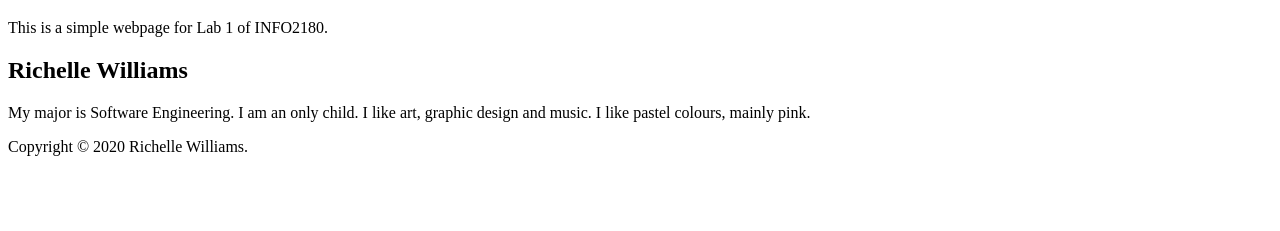
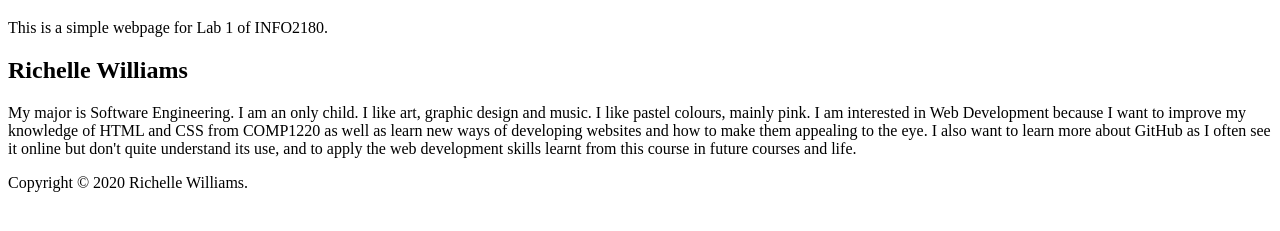
Before and after one commit to richellewilliams/info2180-lab1, a plain HTML site: page index.html in a window 1280 px wide. Shown: the part 61-292 px from the top of the page. Drawn offline with Linux system fonts and the light colour scheme.

Commit message:
Updated index.html

```diff
--- a/index.html
+++ b/index.html
@@ -1,6 +1,7 @@
    <!DOCTYPE html>
    <html lang="en">
    <head>
+       <link href="styles.css" rel="stylesheet" type="text/css">
        <meta charset="UTF-8">
        <meta name="viewport" content="width=device-
    width, initial-scale=1.0">
@@ -14,7 +15,7 @@
        </header>
        <main>
            <h2>Richelle Williams</h2>
-           <p>My major is Software Engineering. I am an only child. I like art, graphic design and music. I like pastel colours, mainly pink.</p>
+           <p>My major is Software Engineering. I am an only child. I like art, graphic design and music. I like pastel colours, mainly pink. I am interested in Web Development because I want to improve my knowledge of HTML and CSS from COMP1220 as well as learn new ways of developing websites and how to make them appealing to the eye. I also want to learn more about GitHub as I often see it online but don't quite understand its use, and to apply the web development skills learnt from this course in future courses and life.</p>
        </main>
        <footer>
 <p>Copyright &copy; 2020 Richelle Williams.</p>
```
